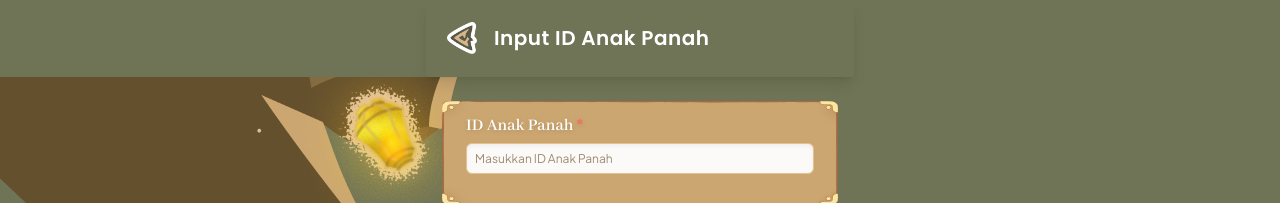
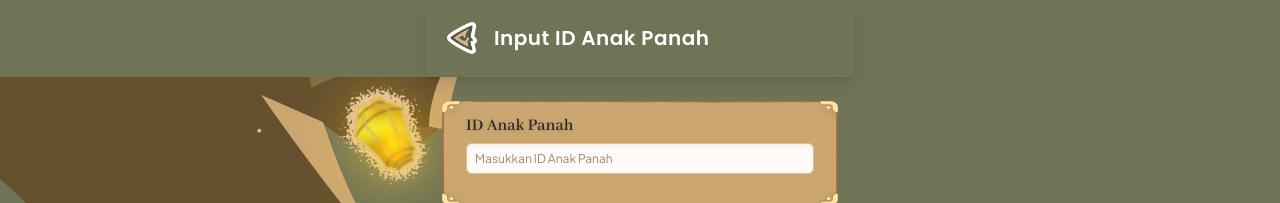
Before and after one commit to KevinAntonioWiyonoLauw/jemparingan, a Next.js app: page /input-manual in a window 1280 px wide. Shown: the top 203 px of the page. Built offline with nearby package versions, Linux system fonts and the light colour scheme.

Commit message:
fix(input manual): fixed color

```diff
--- a/app/input-manual/page.tsx
+++ b/app/input-manual/page.tsx
@@ -39,8 +39,8 @@ export default function InputManualPage() {
             />
 
             <div className="absolute inset-0 px-[3vh] mt-[1.5vh] flex flex-col ">
-              <label className="text-[2.2vh] font-abhaya font-semibold text-white drop-shadow-sm">
-                ID Anak Panah <span className="text-red-400">*</span>
+              <label className="text-[2.2vh] font-abhaya font-semibold text-avocado-900 drop-shadow-sm">
+                ID Anak Panah
               </label>
 
               <input
```
